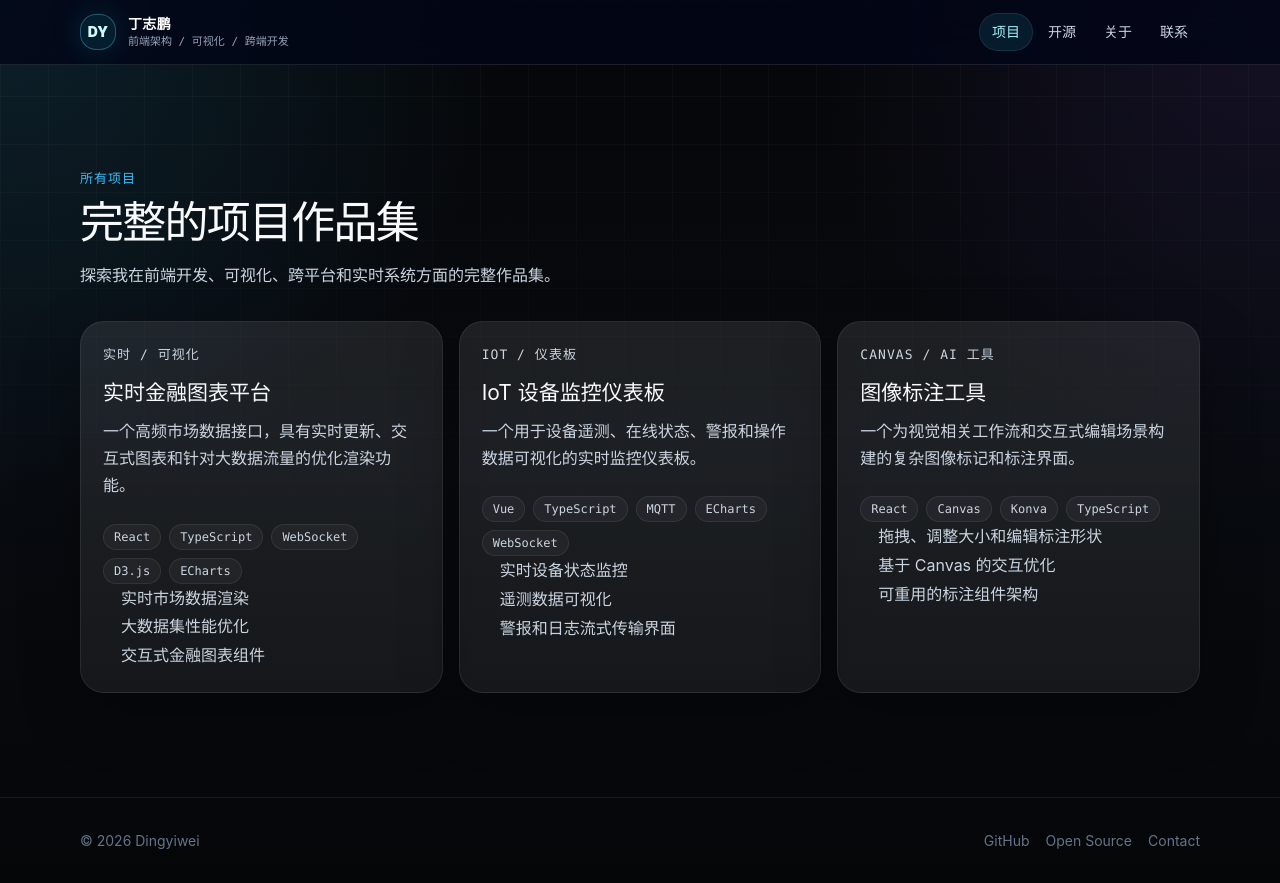
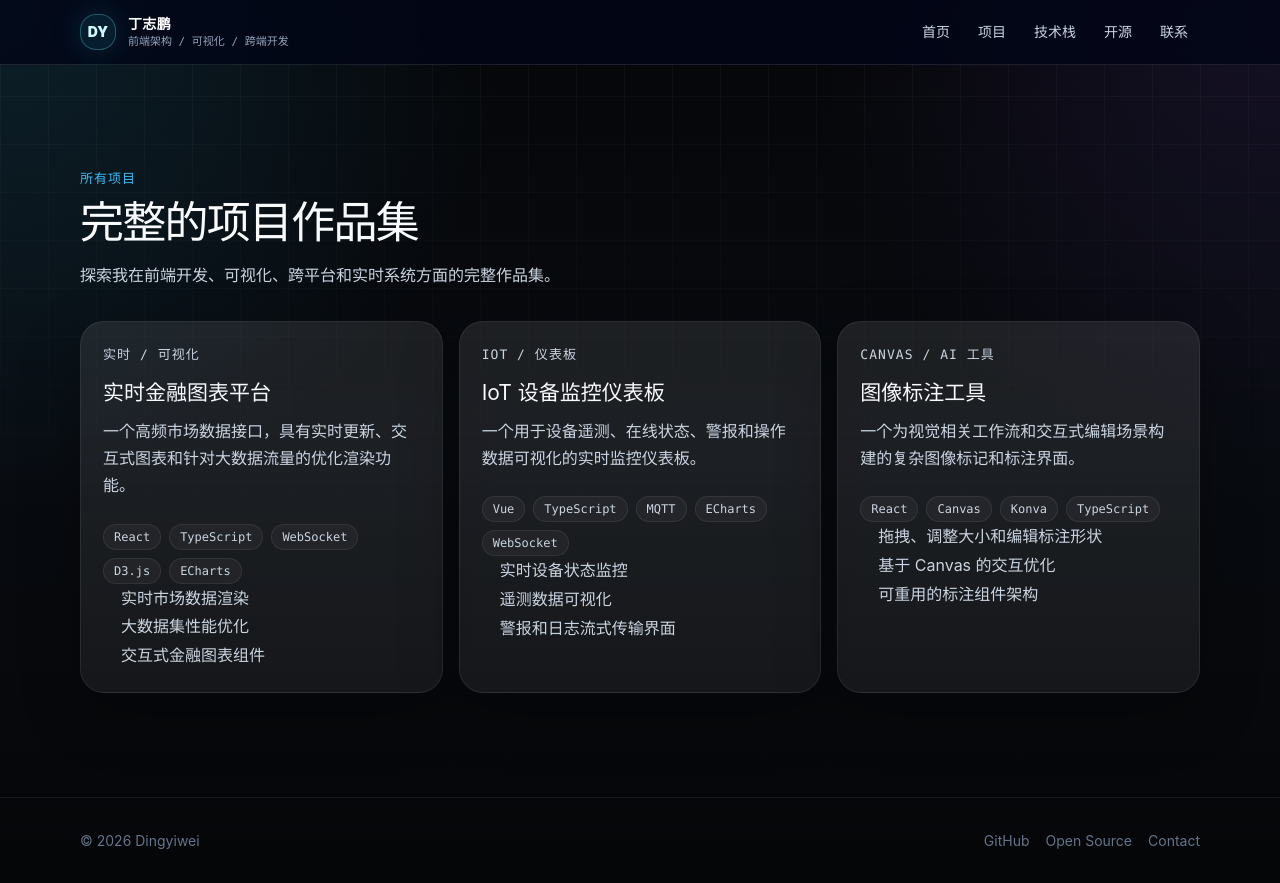
Before and after one commit to DingYiWeiJE/DingYiWeiJE.github.io, a React (Vite) app: page /projects in a window 1280 px wide. Built offline with nearby package versions, Linux system fonts and the light colour scheme.

Commit message:
更改路由交互逻辑

```diff
--- a/src/app/routes/index.tsx
+++ b/src/app/routes/index.tsx
@@ -14,9 +14,6 @@ const MESPage = lazy(() => import('../../pages/experience/mes/MESPage').then(m =
 const HMIPage = lazy(() => import('../../pages/experience/hmi/HMIPage').then(m => ({ default: m.HMIPage })));
 const IMPage = lazy(() => import('../../pages/experience/im/IMPage').then(m => ({ default: m.IMPage })));
 const ThreeDPage = lazy(() => import('../../pages/experience/3d/ThreeDPage').then(m => ({ default: m.ThreeDPage })));
-const OpenSourcePage = lazy(() => import('../../pages/open-source/OpenSourcePage').then(m => ({ default: m.OpenSourcePage })));
-const AboutPage = lazy(() => import('../../pages/about/AboutPage').then(m => ({ default: m.AboutPage })));
-const ContactPage = lazy(() => import('../../pages/contact/ContactPage').then(m => ({ default: m.ContactPage })));
 const NotFoundPage = lazy(() => import('../../pages/not-found/NotFoundPage').then(m => ({ default: m.NotFoundPage })));
 
 // 加载中组件
@@ -50,9 +47,6 @@ export function AppRoutes() {
           <Route path="3d" element={<Suspense fallback={<PageLoader />}><ThreeDPage /></Suspense>} />
         </Route>
 
-        <Route path="open-source" element={<Suspense fallback={<PageLoader />}><OpenSourcePage /></Suspense>} />
-        <Route path="about" element={<Suspense fallback={<PageLoader />}><AboutPage /></Suspense>} />
-        <Route path="contact" element={<Suspense fallback={<PageLoader />}><ContactPage /></Suspense>} />
         <Route path="*" element={<Suspense fallback={<PageLoader />}><NotFoundPage /></Suspense>} />
       </Route>
     </Routes>
--- a/src/components/layout/Header.tsx
+++ b/src/components/layout/Header.tsx
@@ -1,19 +1,47 @@
 import { useEffect, useState } from 'react';
-import { NavLink } from 'react-router';
+import { NavLink, useLocation, useNavigate } from 'react-router';
 
 import { Container } from './Container';
 
 const navItems = [
-  { label: '项目', to: '/projects' },
-  { label: '开源', to: '/open-source' },
-  { label: '关于', to: '/about' },
-  { label: '联系', to: '/contact' },
+  { label: '首页', to: '/', anchor: 'home' },
+  { label: '项目', to: '/projects', anchor: 'projects' },
+  { label: '技术栈', to: '/expertise', anchor: 'expertise' },
+  { label: '开源', to: '/open-source', anchor: 'open-source' },
+  { label: '联系', to: '/contact', anchor: 'contact' },
 ];
 
 export function Header() {
   const [isMenuOpen, setIsMenuOpen] = useState(false);
+  const location = useLocation();
+  const navigate = useNavigate();
+  const isHomePage = location.pathname === '/';
 
   const closeMenu = () => setIsMenuOpen(false);
+
+  const handleNavClick = (e: React.MouseEvent<HTMLAnchorElement>, anchor: string) => {
+    if (isHomePage) {
+      e.preventDefault();
+      closeMenu();
+
+      const element = document.getElementById(anchor);
+      if (element) {
+        element.scrollIntoView({ behavior: 'smooth', block: 'start' });
+      }
+    } else {
+      e.preventDefault();
+      closeMenu();
+      navigate('/');
+
+      // 延迟滚动，等待页面加载
+      setTimeout(() => {
+        const element = document.getElementById(anchor);
+        if (element) {
+          element.scrollIntoView({ behavior: 'smooth', block: 'start' });
+        }
+      }, 100);
+    }
+  };
 
   useEffect(() => {
     if (!isMenuOpen) return;
@@ -59,21 +87,16 @@ export function Header() {
 
         <nav className="hidden items-center gap-1 md:flex" aria-label="主导航">
           {navItems.map((item) => (
-            <NavLink
+            <a
               key={item.to}
-              to={item.to}
-              onClick={closeMenu}
-              className={({ isActive }) =>
-                [
-                  'rounded-full px-3 py-2 text-sm font-medium transition-colors',
-                  isActive
-                    ? 'bg-cyan-400/10 text-cyan-200 ring-1 ring-cyan-300/20'
-                    : 'text-slate-300 hover:bg-white/5 hover:text-white',
-                ].join(' ')
+              href={`#${item.anchor}`}
+              onClick={(e) => handleNavClick(e, item.anchor)}
+              className={
+                'rounded-full px-3 py-2 text-sm font-medium transition-colors text-slate-300 hover:bg-white/5 hover:text-white'
               }
             >
               {item.label}
-            </NavLink>
+            </a>
           ))}
         </nav>
 
@@ -123,21 +146,16 @@ export function Header() {
           >
             <nav className="space-y-2" aria-label="移动端导航">
               {navItems.map((item) => (
-                <NavLink
+                <a
                   key={item.to}
-                  to={item.to}
-                  onClick={closeMenu}
-                  className={({ isActive }) =>
-                    [
-                      'block rounded-2xl border px-4 py-3 text-sm font-semibold transition-colors',
-                      isActive
-                        ? 'border-cyan-300/30 bg-cyan-400/10 text-cyan-100'
-                        : 'border-white/10 bg-white/[0.03] text-slate-200 hover:border-white/20 hover:bg-white/[0.06]',
-                    ].join(' ')
+                  href={`#${item.anchor}`}
+                  onClick={(e) => handleNavClick(e, item.anchor)}
+                  className={
+                    'block rounded-2xl border px-4 py-3 text-sm font-semibold transition-colors border-white/10 bg-white/[0.03] text-slate-200 hover:border-white/20 hover:bg-white/[0.06]'
                   }
                 >
                   {item.label}
-                </NavLink>
+                </a>
               ))}
             </nav>
           </div>
--- a/src/features/projects/components/FeaturedProjectsSection.tsx
+++ b/src/features/projects/components/FeaturedProjectsSection.tsx
@@ -18,7 +18,7 @@ export function FeaturedProjectsSection({
   description = '一个专注于实时、可视化、跨平台和重交互工程的精选作品集。',
 }: FeaturedProjectsSectionProps) {
   return (
-    <section className="section">
+    <section id="projects" className="section">
       <Container>
         <SectionHeading
           eyebrow={eyebrow}
--- a/src/pages/about/AboutPage.tsx
+++ /dev/null
@@ -1,16 +0,0 @@
-import { Container } from '../../components/layout/Container';
-import { SectionHeading } from '../../components/ui/SectionHeading';
-
-export function AboutPage() {
-  return (
-    <section className="section fade-in">
-      <Container>
-        <SectionHeading
-          eyebrow="关于我"
-          title="专注于复杂交互系统的前端和跨平台工程师。"
-          description="我构建Web、H5、小程序和跨平台移动应用的前端系统，专注于可视化、实时通信、性能和全周期交付。"
-        />
-      </Container>
-    </section>
-  );
-}
--- a/src/pages/contact/ContactPage.tsx
+++ /dev/null
@@ -1,21 +0,0 @@
-import { Container } from "../../components/layout/Container";
-import { Button } from "../../components/ui/Button";
-import { SectionHeading } from "../../components/ui/SectionHeading";
-
-export function ContactPage() {
-  return (
-    <section className="section fade-in">
-      <Container>
-        <SectionHeading
-          eyebrow="联系方式"
-          title="让我们一起构建交互式前端系统。"
-          description="欢迎前端、跨平台、可视化、实时和AI相关的工程机会。"
-        />
-
-        <Button href="https://github.com/dingyiweije" target="_blank" rel="noreferrer">
-          GitHub
-        </Button>
-      </Container>
-    </section>
-  );
-}
--- a/src/pages/home/HomePage.tsx
+++ b/src/pages/home/HomePage.tsx
@@ -66,7 +66,7 @@ export function HomePage() {
 
   return (
     <div className="home-page fade-in">
-      <section className="hero-section">
+      <section id="home" className="hero-section">
         <Container className="hero-section__inner">
           <div className="hero-section__content">
             <p className="hero-section__eyebrow">
@@ -120,7 +120,7 @@ export function HomePage() {
 
       <FeaturedProjectsSection projects={featuredProjects} />
 
-      <section className="section">
+      <section id="expertise" className="section">
         <Container>
           <SectionHeading
             eyebrow="专业技能"
@@ -140,7 +140,7 @@ export function HomePage() {
         </Container>
       </section>
 
-      <section className="section">
+      <section id="open-source" className="section">
         <Container>
           <SectionHeading
             eyebrow="开源项目"
@@ -170,7 +170,7 @@ export function HomePage() {
         </Container>
       </section>
 
-      <section className="section contact-cta-section">
+      <section id="contact" className="section contact-cta-section">
         <Container>
           <Card className="contact-cta-card">
             <p className="card-kicker">联系方式</p>
--- a/src/pages/open-source/OpenSourcePage.tsx
+++ /dev/null
@@ -1,16 +0,0 @@
-import { Container } from '../../components/layout/Container';
-import { SectionHeading } from '../../components/ui/SectionHeading';
-
-export function OpenSourcePage() {
-  return (
-    <section className="section fade-in">
-      <Container>
-        <SectionHeading
-          eyebrow="开源"
-          title="可重用的包和开发者工具。"
-          description="此页面将展示npm包、API设计、用例和实现细节。"
-        />
-      </Container>
-    </section>
-  );
-}
```
